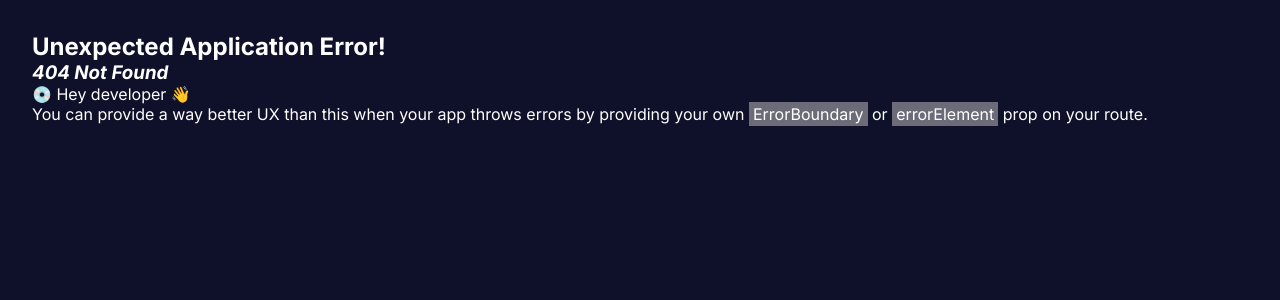
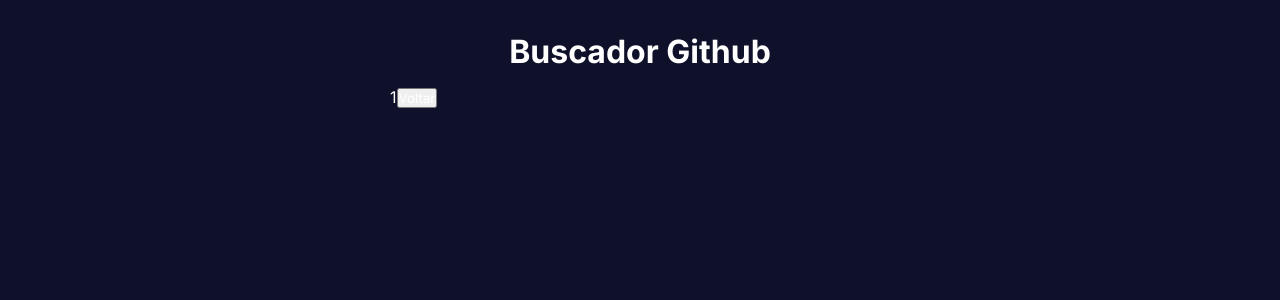
Before and after one commit to CarlosVinicios99/Buscador-De-Perfil-Github, a React (Vite) app: page /repositories/1 in a window 1280 px wide. Before the commit this address had no page. Shown: the top 300 px of the page. Built offline with nearby package versions, Linux system fonts and the light colour scheme.

Commit message:
feature: criação da página de repositório

```diff
--- /dev/null
+++ b/src/components/BackButton.tsx
@@ -0,0 +1,16 @@
+import { useNavigate } from 'react-router-dom'
+
+const BackButton = () => {
+
+    const navigate = useNavigate()
+
+    return (
+        <>
+            <button onClick={() => navigate(-1)}>Voltar</button>
+        </>
+    )
+
+
+}
+
+export default BackButton
--- a/src/components/User.tsx
+++ b/src/components/User.tsx
@@ -28,7 +28,7 @@
                 <p className={classes.number}>{following}</p>
             </div>
         </div>
-        <Link to={`/repos/${login}`}>Ver melhores projetos</Link>
+        <Link to={`/repositories/${login}`}>Ver melhores projetos</Link>
     </div>
   )
 
--- a/src/main.tsx
+++ b/src/main.tsx
@@ -4,6 +4,7 @@
 import './index.css'
 import { createBrowserRouter, RouterProvider } from 'react-router-dom'
 import Home from './routes/Home.tsx'
+import Repositories from './routes/Repositories.tsx'
 
 const router = createBrowserRouter([
   {
@@ -13,6 +14,10 @@
       {
         path: "/",
         element: <Home/>
+      },
+      {
+        path: "/repositories/:username",
+        element: <Repositories/>
       }
     ]
   }
--- /dev/null
+++ b/src/routes/Repositories.tsx
@@ -0,0 +1,20 @@
+import {useState, useEffect} from 'react'
+import { useParams } from 'react-router-dom'
+
+import classes from './Repositories.module.css'
+import BackButton from '../components/BackButton'
+
+const Repositories = () => {
+
+    const {username} = useParams()
+
+    return (
+        <div>
+            {username}
+            <BackButton/>
+        </div>
+    )
+
+}
+
+export default Repositories
```
Also changed, not shown: src/routes/Repositories.module.css (added).
